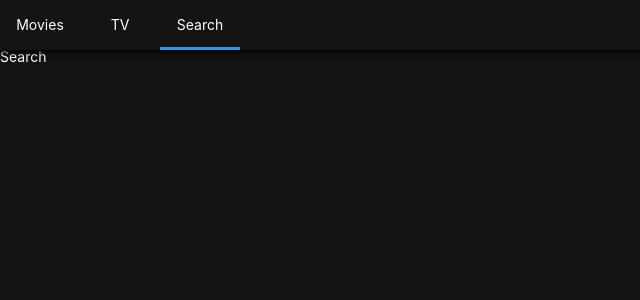
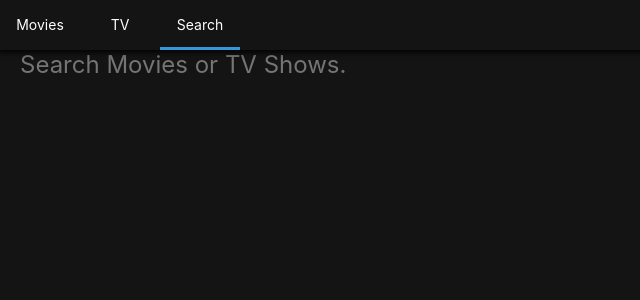
Before and after one commit to hjunyoung/nomflix, a React (Create React App) app: page /search in a window 1280 px wide. Shown: the top 300 px of the page, without its empty margins (0-640 px from the left). Built offline with nearby package versions, Linux system fonts and the light colour scheme.

Commit message:
🔨 Update presenters: Home,. TV, and Search

```diff
--- a/src/Routes/Home/HomePresenter.js
+++ b/src/Routes/Home/HomePresenter.js
@@ -1,9 +1,43 @@
 import React from 'react';
 import PropTypes from 'prop-types';
 import styled from 'styled-components';
+import Section from 'Components/Section';
+import Loader from 'Components/Loader';
+import Message from 'Components/Message';
+
+const Container = styled.div`
+  padding: 0 20px;
+`;
 
 const HomePresenter = ({ nowPlaying, upcoming, popular, error, loading }) => {
-  return <h1>Home</h1>;
+  return loading ? (
+    <Loader />
+  ) : (
+    <Container>
+      {nowPlaying && nowPlaying.length > 0 && (
+        <Section title="Now Playing">
+          {nowPlaying.map((movie) => (
+            <span key={movie.id}>{movie.title}</span>
+          ))}
+        </Section>
+      )}
+      {upcoming && upcoming.length > 0 && (
+        <Section title="Upcoming Movies">
+          {upcoming.map((movie) => (
+            <span key={movie.id}>{movie.title}</span>
+          ))}
+        </Section>
+      )}
+      {popular && popular.length > 0 && (
+        <Section title="Popular Movies">
+          {popular.map((movie) => (
+            <span key={movie.id}>{movie.title}</span>
+          ))}
+        </Section>
+      )}
+      {error && <Message color="#e74c3c" text={error} />}
+    </Container>
+  );
 };
 
 HomePresenter.propTypes = {
--- a/src/Routes/Search/SearchPresenter.js
+++ b/src/Routes/Search/SearchPresenter.js
@@ -1,6 +1,24 @@
 import React from 'react';
 import PropTypes from 'prop-types';
 import styled from 'styled-components';
+import Loader from 'Components/Loader';
+import Section from 'Components/Section';
+import Message from 'Components/Message';
+
+const Container = styled.div`
+  padding: 0 20px;
+`;
+
+const Form = styled.form`
+  margin-bottom: 50px;
+  width: 100%;
+`;
+
+const Input = styled.input`
+  all: unset;
+  font-size: 24px;
+  width: 100%;
+`;
 
 const SearchPresenter = ({
   movieResults,
@@ -9,8 +27,48 @@ const SearchPresenter = ({
   error,
   loading,
   handleSubmit,
+  handleChange,
 }) => {
-  return <h1>Search</h1>;
+  return (
+    <Container>
+      <Form onSubmit={handleSubmit}>
+        <Input
+          placeholder="Search Movies or TV Shows."
+          name="search"
+          value={searchTerm}
+          onChange={handleChange}
+        />
+      </Form>
+
+      {loading ? (
+        <Loader />
+      ) : (
+        <>
+          {movieResults && movieResults.length > 0 && (
+            <Section title="Movie Results">
+              {movieResults.map((movie) => (
+                <span key={movie.id}>{movie.title}</span>
+              ))}
+            </Section>
+          )}
+          {tvResults && tvResults.length > 0 && (
+            <Section title="TV Show Results">
+              {tvResults.map((show) => (
+                <span key={show.id}>{show.name}</span>
+              ))}
+            </Section>
+          )}
+          {error && <Message color="#e74c3c" text={error} />}
+          {tvResults &&
+            movieResults &&
+            tvResults.length === 0 &&
+            movieResults.length === 0 && (
+              <Message text="Nothing found." color="#95a5a6" />
+            )}
+        </>
+      )}
+    </Container>
+  );
 };
 
 SearchPresenter.propTypes = {
@@ -20,6 +78,7 @@ SearchPresenter.propTypes = {
   error: PropTypes.string,
   loading: PropTypes.bool.isRequired,
   handleSubmit: PropTypes.func.isRequired,
+  handleChange: PropTypes.func.isRequired,
 };
 
 export default SearchPresenter;
--- a/src/Routes/TV/TVPresenter.js
+++ b/src/Routes/TV/TVPresenter.js
@@ -1,9 +1,43 @@
 import React from 'react';
 import PropTypes from 'prop-types';
 import styled from 'styled-components';
+import Section from 'Components/Section';
+import Loader from 'Components/Loader';
+import Message from 'Components/Message';
+
+const Container = styled.div`
+  padding: 0 20px;
+`;
 
 const TVPresenter = ({ topRated, popular, airingToday, error, loading }) => {
-  return <h1>TV</h1>;
+  return loading ? (
+    <Loader />
+  ) : (
+    <Container>
+      {topRated && topRated.length > 0 && (
+        <Section title="Top Rated Shows">
+          {topRated.map((show) => (
+            <span key={show.id}>{show.name}</span>
+          ))}
+        </Section>
+      )}
+      {popular && popular.length > 0 && (
+        <Section title="Popular Shows">
+          {popular.map((show) => (
+            <span key={show.id}>{show.name}</span>
+          ))}
+        </Section>
+      )}
+      {airingToday && airingToday.length > 0 && (
+        <Section title="Airing Today">
+          {airingToday.map((show) => (
+            <span key={show.id}>{show.name}</span>
+          ))}
+        </Section>
+      )}
+      {error && <Message color="#e74c3c" text={error} />}
+    </Container>
+  );
 };
 
 TVPresenter.propTypes = {
```
